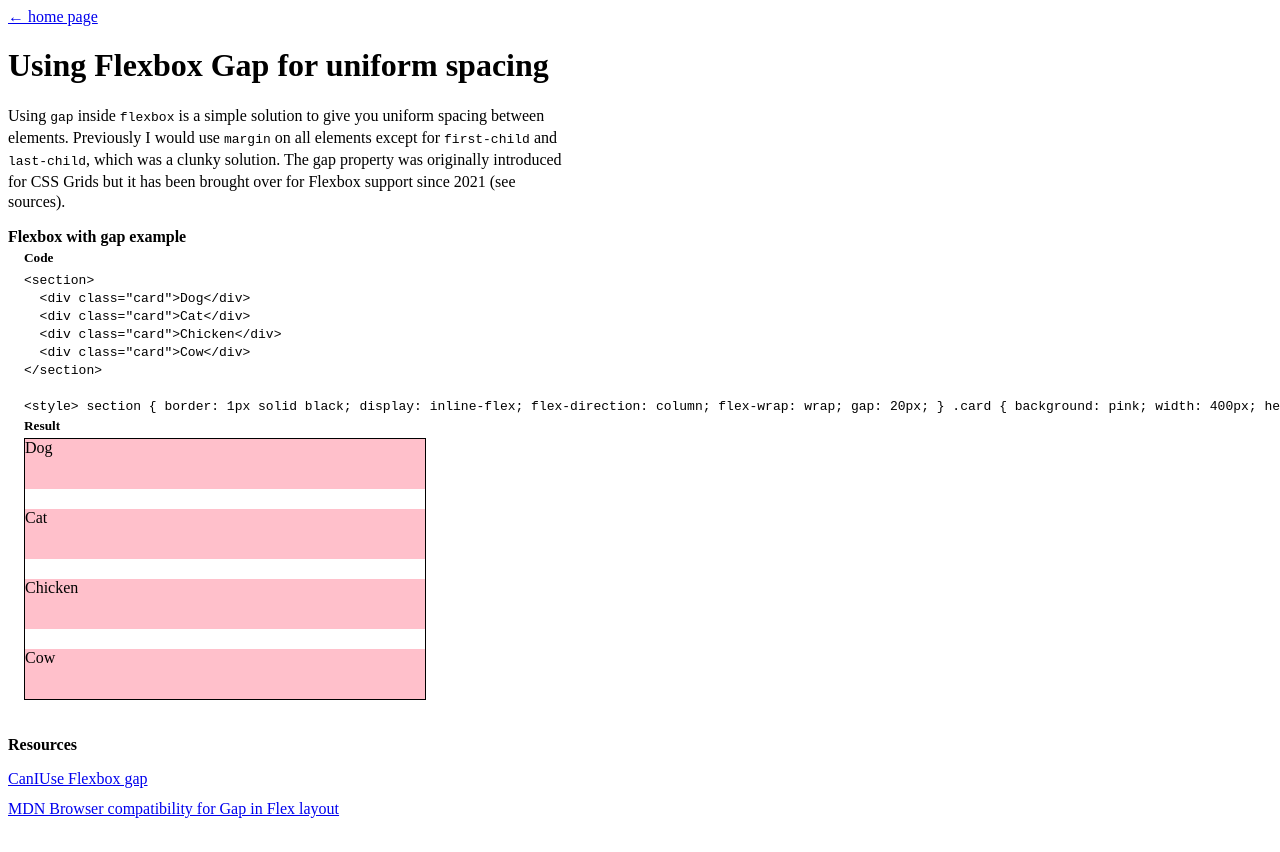
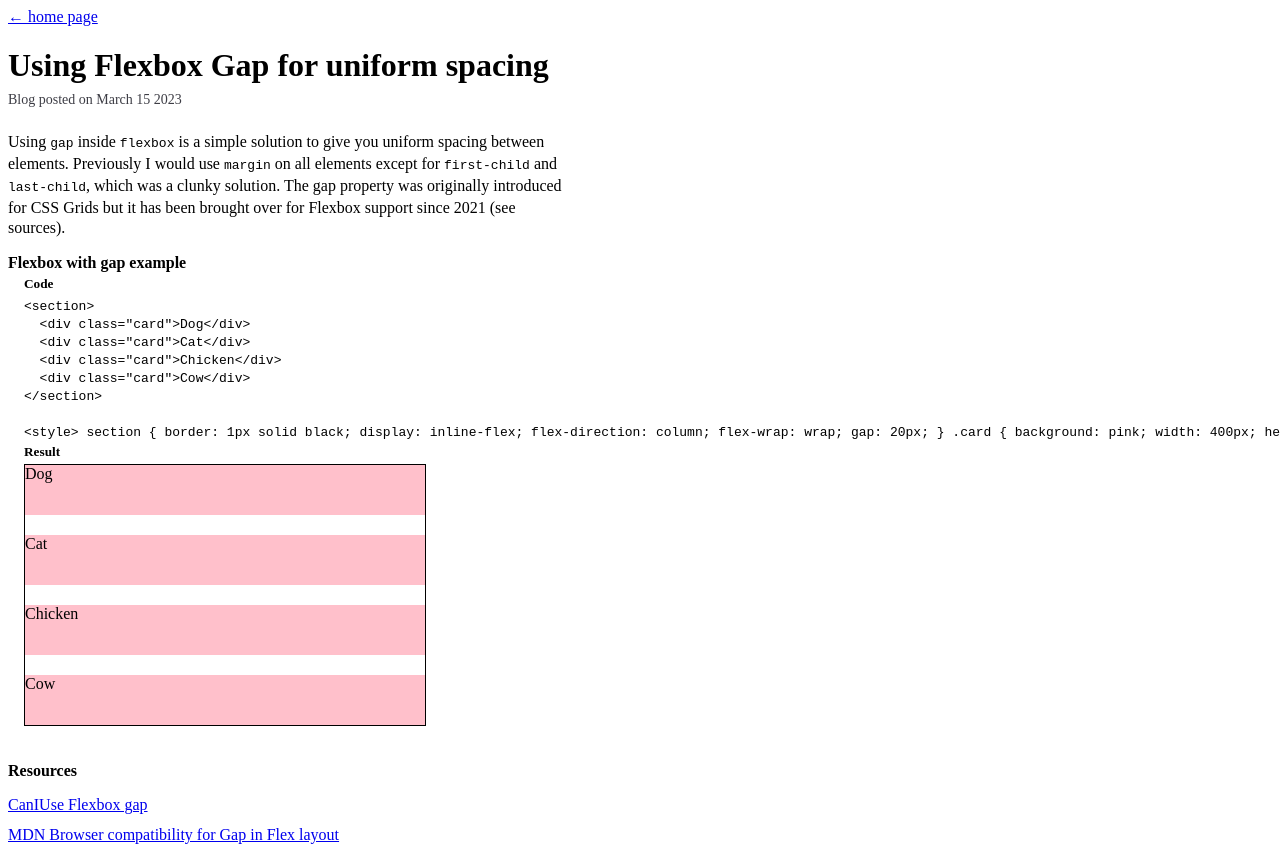
Before and after one commit to kddial/personal-website, a SvelteKit app: page /blog/flex-gap in a window 1280 px wide. Shown: the top 852 px of the page. Before the commit the page ends 826 px from the top, so only its background shows below. Built offline with nearby package versions, Linux system fonts and the light colour scheme.

Commit message:
add a blog directory

```diff
--- /dev/null
+++ b/src/lib/blog-components/BlogTitle.svelte
@@ -0,0 +1,17 @@
+<script>
+  export let data;
+</script>
+
+<h1 class="blog-title">{data.title}</h1>
+<div class="blog-date">Blog posted on {data.dateCreated}</div>
+
+<style>
+  .blog-title {
+    margin-bottom: 0.5rem;
+  }
+  .blog-date {
+    font-size: 14px;
+    color: rgb(61, 61, 69);
+    margin-bottom: 1.5rem;
+  }
+</style>
--- a/src/routes/+page.svelte
+++ b/src/routes/+page.svelte
@@ -10,6 +10,7 @@
 
   import WorkPreview from '../lib/components/WorkPreview.svelte';
   import Space from '../lib/components/Space.svelte';
+  import BlogDirectory from '../lib/blog-components/BlogDirectory.svelte';
 </script>
 
 <h1>Hi! I'm Kevin, welcome to my site :)</h1>
@@ -100,6 +101,10 @@
   </WorkPreview>
 </section>
 
+<BlogDirectory />
+
+<Space height={2} />
+
 <!-- links -->
 <section class="links">
   <a href="https://github.com/kddial" target="_blank" rel="noreferrer"
--- /dev/null
+++ b/src/routes/blog/flex-gap/+page.js
@@ -0,0 +1,9 @@
+export const _data = {
+  title: 'Using Flexbox Gap for uniform spacing',
+  dateCreated: 'March 15 2023',
+  path: '/blog/flex-gap',
+};
+
+export function load() {
+  return _data;
+}
--- a/src/routes/blog/flex-gap/+page.svelte
+++ b/src/routes/blog/flex-gap/+page.svelte
@@ -1,9 +1,12 @@
 <script>
   import FlexGapExample from '../../../lib/blog-components/FlexGapExample.svelte';
   import Space from '../../../lib/components/Space.svelte';
+  import BlogTitle from '../../../lib/blog-components/BlogTitle.svelte';
+
+  export let data;
 </script>
 
-<h1>Using Flexbox Gap for uniform spacing</h1>
+<BlogTitle data={data} />
 
 <p>
   Using <code>gap</code> inside <code>flexbox</code> is a simple
```
Also changed, not shown: src/lib/blog-components/BlogDirectory.svelte (added, +20 -0 lines).
